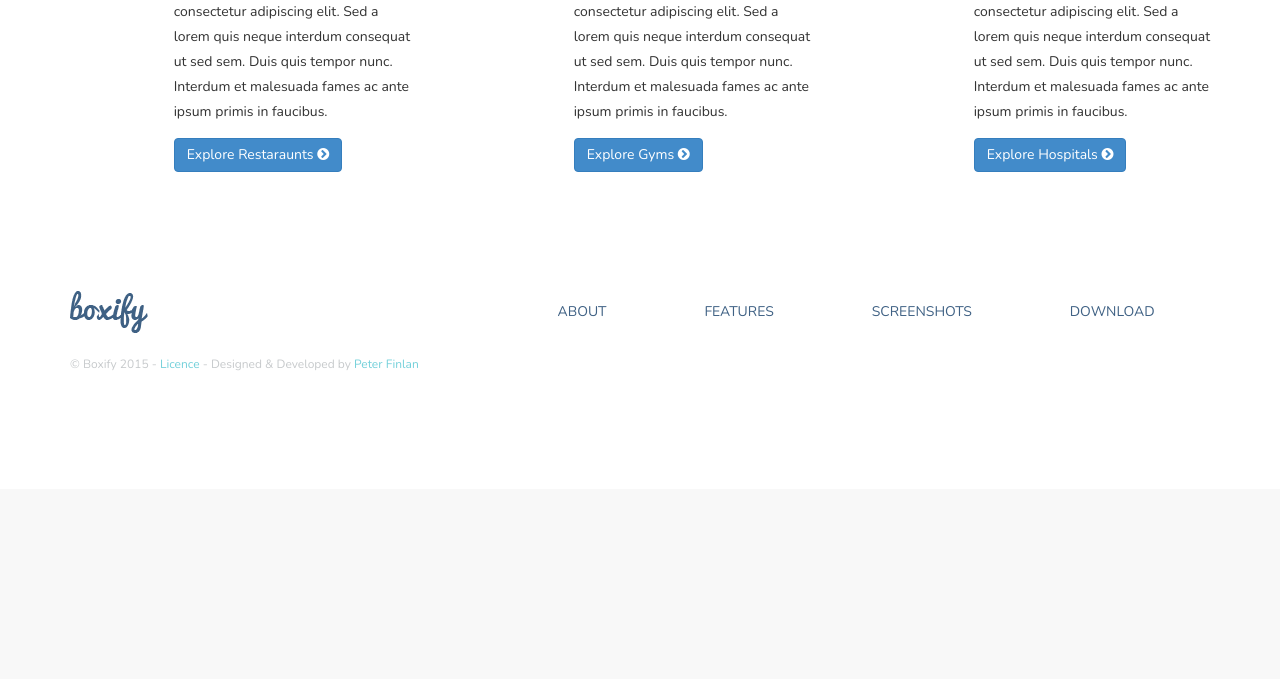
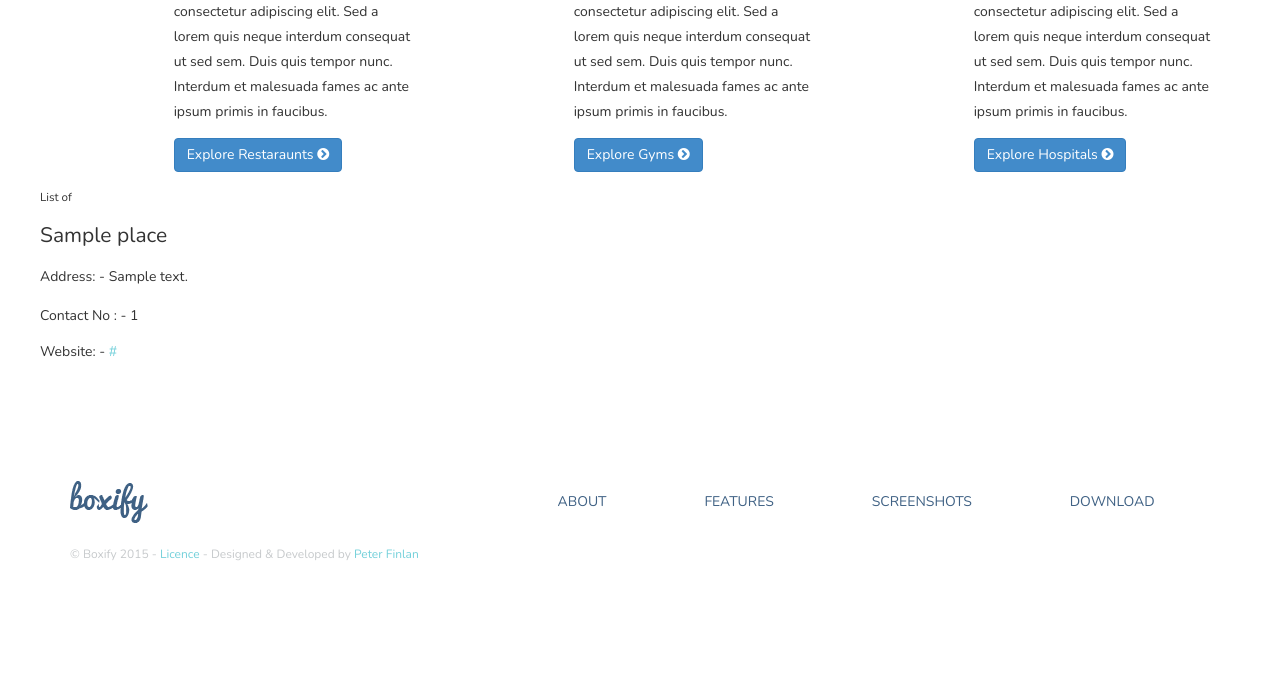
Before and after one commit to Prashant-Yadav/localizer, a Django app: template localizer/places/templates/places/search.html in a window 1280 px wide. Shown: the part 444-1123 px from the top of the page. Before the commit the page ends 814 px from the top, so only its background shows below. Run offline with Django 3.2, Linux system fonts and the light colour scheme; the template is opened without the code that fills it: most values are stand-ins (such as "Sample title", 1, 10 or a date in 2020); some libraries are stand-ins or nearby versions.

Commit message:
modified search file

```diff
--- a/localizer/places/templates/places/search.html
+++ b/localizer/places/templates/places/search.html
@@ -101,6 +101,17 @@
 						</div>
 					</div><!--/span-->
 				</div><!--/row-->
+				<div class="row">
+					<div class="place-details">
+    					<h5>List of </h5>
+    					{% for place in places %}
+    						<h2>{{ place.name }}</h2>
+    						<p>Address: - {{ place.address }}</p>
+    						<p>Contact No : - {{ place.local_phone_number }}</p>
+    						<span>Website: - </span><a href="{{ place.website }}">{{ place.website }}</a>
+    					{% endfor %}
+    				</div>
+				</div>
       		</div><!--/row-->
 
     	</div><!--/.container-->
@@ -111,10 +122,16 @@
     			<div class="modal-content">
     				<div class="modal-header">
     					<button type="button" class="close" data-dismiss="modal" aria-label="Close"><span aria-hidden="true">&times;</span></button>
-    					<h4 class="modal-title" id="exampleModalLabel">Explore </h4>
+    					<h4 class="modal-title" id="exampleModalLabel">Explore {{ location }}</h4>
     				</div>
     				<div class="modal-body">
     					<h5>List of </h5>
+    					{% for place in places %}
+    						<h2>{{ place.name }}</h2>
+    						<p>Address: - {{ place.address }}</p>
+    						<p>Contact No : - {{ place.local_phone_number }}</p>
+    						<span>Website: - </span><a href="{{ place.website }}">{{ place.website }}</a>
+    					{% endfor %}
     				</div>
     				<div class="modal-footer">
     					<button type="button" class="btn btn-default" data-dismiss="modal">Close</button>
```
